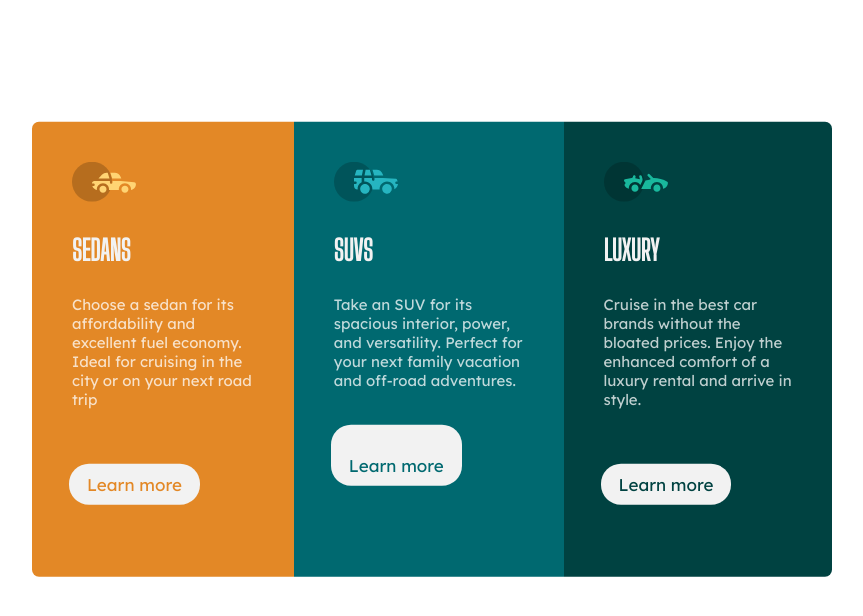
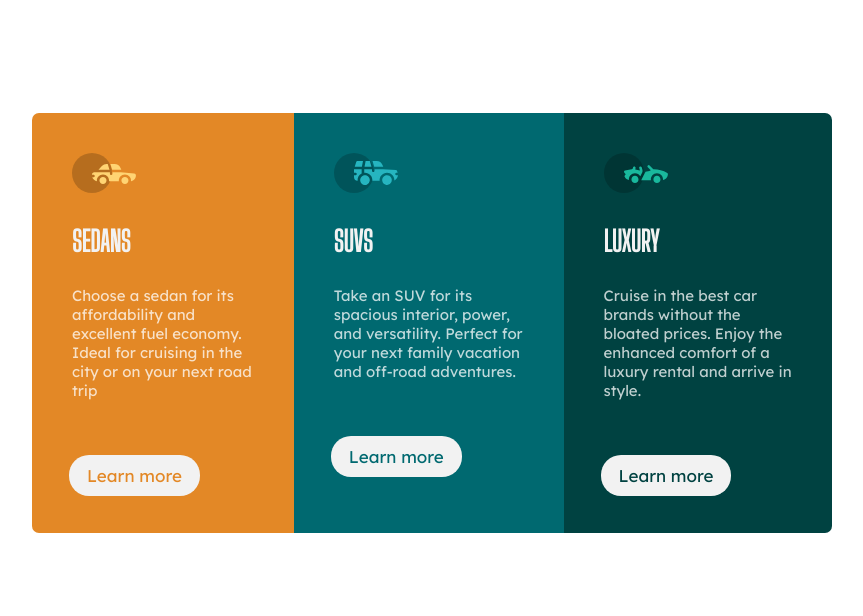
Before and after one commit to VarshaRT07/frontendmentor, a plain HTML site: page index.html in a window 1280 px wide. Shown: the whole page, without its empty margins (296-1159 px from the left). Drawn offline with Linux system fonts and the light colour scheme.

Commit message:
Update sty.css

```diff
--- a/sty.css
+++ b/sty.css
@@ -5,7 +5,7 @@ body{
 .card{
     position: absolute;
     width: 800px;
-    height: 455px;
+    height: 420px;
     box-sizing: border-box;
     display: flex;
     transform: translate(40%,25%);
@@ -62,7 +62,7 @@ a{
     color: hsl(31, 77%, 52%);
 }
 #l2{
-    padding-top:30px;
+/*     padding-top:30px; */
     color: hsl(184, 100%, 22%);
 }
 #l3{
```
